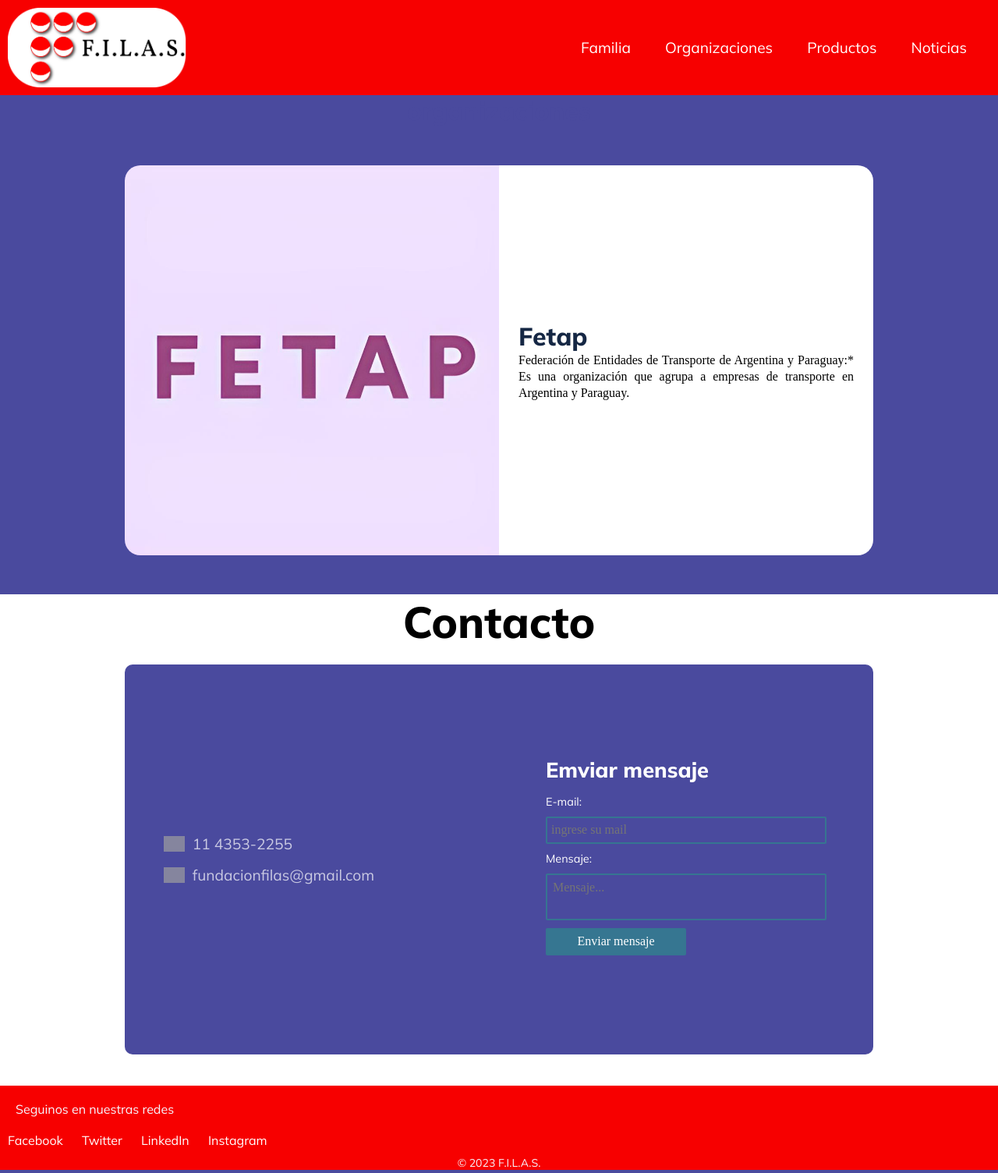
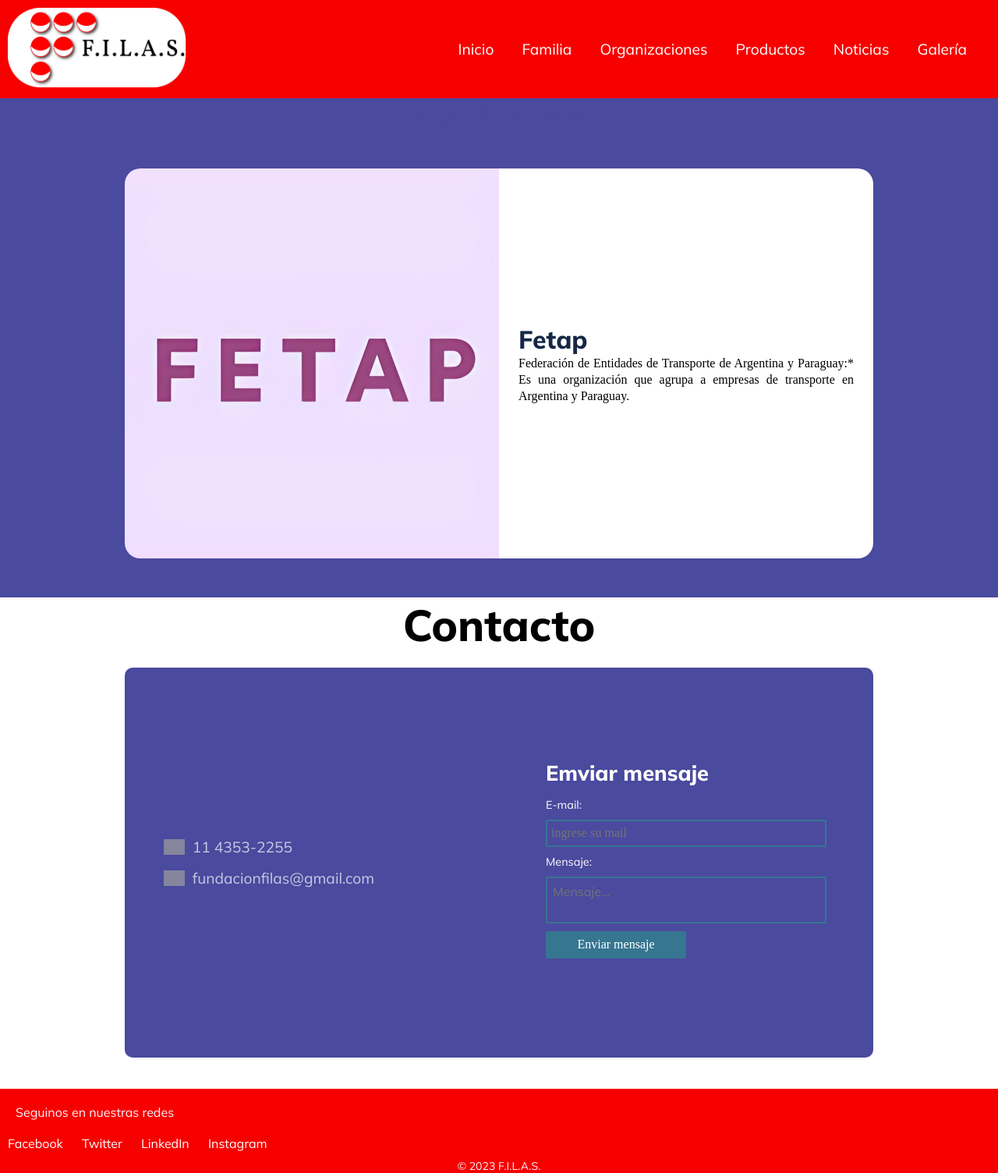
Before and after one commit to Gianluca-V/FILAS, a PHP site: page /organizaciones.html in a window 1280 px wide. Shown: the whole page at 78% size. Run offline with PHP 8.4, Linux system fonts and the light colour scheme; grey boxes are pictures that could not be loaded.

Commit message:
fixed bug on WildeArtesanal and optimized organizations.scss

```diff
--- a/css/common.scss
+++ b/css/common.scss
@@ -102,7 +102,7 @@ a {
     flex-direction: row;
     justify-content: space-around;
     align-items: center;
-    gap: 1.5rem;
+    gap: 1rem;
     padding: 30px;
   }
   .nav__li {
--- a/css/familias.css
+++ b/css/familias.css
@@ -95,7 +95,7 @@ a {
   flex-direction: row;
   justify-content: space-around;
   align-items: center;
-  gap: 1.5rem;
+  gap: 1rem;
   padding: 30px;
 }
 
--- a/css/gallery.css
+++ b/css/gallery.css
@@ -96,7 +96,7 @@ a {
   flex-direction: row;
   justify-content: space-around;
   align-items: center;
-  gap: 1.5rem;
+  gap: 1rem;
   padding: 30px;
 }
 
--- a/css/news.css
+++ b/css/news.css
@@ -95,7 +95,7 @@ a {
   flex-direction: row;
   justify-content: space-around;
   align-items: center;
-  gap: 1.5rem;
+  gap: 1rem;
   padding: 30px;
 }
 
--- a/css/organizations.css
+++ b/css/organizations.css
@@ -95,7 +95,7 @@ a {
   flex-direction: row;
   justify-content: space-around;
   align-items: center;
-  gap: 1.5rem;
+  gap: 1rem;
   padding: 30px;
 }
 
@@ -492,7 +492,6 @@ a {
   resize: none;
   padding: 7px;
   height: 60px;
-  font-family: "REM";
   transition: 0.2s;
   color: white;
 }
@@ -526,8 +525,6 @@ a {
   #contact_box {
     background: #4a4a9e;
     width: 100%;
-    margin: 0;
-    padding: 0;
     padding: 30px;
     height: auto;
   }
@@ -540,16 +537,12 @@ a {
   }
   #contact_box-info {
     width: 100%;
-    margin: 0;
-    padding: 0;
   }
   #contact_box-info div {
     flex-direction: column;
     margin-bottom: 22px;
   }
   #contact_box-info img {
-    margin: 0;
-    padding: 0;
     margin-bottom: 12px;
     height: 35px;
   }
@@ -561,13 +554,9 @@ a {
   #contact_box-info,
   #contact_box-form {
     width: 100%;
-    margin: 0;
-    padding: 0;
   }
   #contact_box-form {
     width: 100%;
-    margin: 0;
-    padding: 0;
   }
   #contact_box-form h2 {
     font-size: 2.2rem;
--- a/css/organizations.scss
+++ b/css/organizations.scss
@@ -318,7 +318,6 @@
     resize: none;
     padding: 7px;
     height: 60px;
-    font-family: "REM";
     transition: 0.2s;
     color: white;
   }
@@ -352,8 +351,6 @@
     #contact_box {
       background: #4a4a9e;
       width: 100%;
-      margin: 0;
-      padding: 0;
       padding: 30px;
       height: auto;
     }
@@ -366,16 +363,12 @@
     }
     #contact_box-info {
       width: 100%;
-      margin: 0;
-      padding: 0;
     }
     #contact_box-info div {
       flex-direction: column;
       margin-bottom: 22px;
     }
     #contact_box-info img {
-      margin: 0;
-      padding: 0;
       margin-bottom: 12px;
       height: 35px;
     }
@@ -387,13 +380,9 @@
     #contact_box-info,
     #contact_box-form {
       width: 100%;
-      margin: 0;
-      padding: 0;
     }
     #contact_box-form {
       width: 100%;
-      margin: 0;
-      padding: 0;
     }
     #contact_box-form h2 {
       font-size: 2.2rem;
--- a/css/style.css
+++ b/css/style.css
@@ -95,7 +95,7 @@ a {
   flex-direction: row;
   justify-content: space-around;
   align-items: center;
-  gap: 1.5rem;
+  gap: 1rem;
   padding: 30px;
 }
 
--- a/css/wildeArtesanal.css
+++ b/css/wildeArtesanal.css
@@ -95,7 +95,7 @@ a {
   flex-direction: row;
   justify-content: space-around;
   align-items: center;
-  gap: 1.5rem;
+  gap: 1rem;
   padding: 30px;
 }
 
--- a/familias.html
+++ b/familias.html
@@ -13,13 +13,13 @@
 
 <body>
     <header class="header">
-        <img class="logo" src="assets/logo.png" alt="">
+        <a href="index.html"><img class="logo" src="assets/logo.png" alt=""></a>
         <nav class="nav" id="menu">
           <ul class="nav__ul">
             <li class="nav__li"><a href="familias.html" class="nav__a">Familia</a></li>
             <li class="nav__li"><a href="organizaciones.html" class="nav__a">Organizaciones</a></li>
             <li class="nav__li"><a href="wildeArtesanal.html" class="nav__a">Productos</a></li>
-            <li class="nav__li"><a href="" class="nav__a">Noticias</a></li>
+            <li class="nav__li"><a href="noticias.html" class="nav__a">Noticias</a></li>
           </ul>
           <div class="toggle-menu" id="toggle_open">
             <svg xmlns="http://www.w3.org/2000/svg" height="1em" viewBox="0 0 448 512"><!--! Font Awesome Free 6.4.2 by @fontawesome - https://fontawesome.com License - https://fontawesome.com/license (Commercial License) Copyright 2023 Fonticons, Inc. --><style>svg{fill:#ffffff}</style><path d="M0 96C0 78.3 14.3 64 32 64H416c17.7 0 32 14.3 32 32s-14.3 32-32 32H32C14.3 128 0 113.7 0 96zM0 256c0-17.7 14.3-32 32-32H416c17.7 0 32 14.3 32 32s-14.3 32-32 32H32c-17.7 0-32-14.3-32-32zM448 416c0 17.7-14.3 32-32 32H32c-17.7 0-32-14.3-32-32s14.3-32 32-32H416c17.7 0 32 14.3 32 32z"/></svg>
--- a/galeria.html
+++ b/galeria.html
@@ -15,13 +15,13 @@
 
 <body>
   <header class="header">
-        <img class="logo" src="assets/logo.png" alt="">
+    <a href="index.html"><img class="logo" src="assets/logo.png" alt=""></a>
     <nav class="nav" id="menu">
       <ul class="nav__ul">
         <li class="nav__li"><a href="familias.html" class="nav__a">Familia</a></li>
         <li class="nav__li"><a href="organizaciones.html" class="nav__a">Organizaciones</a></li>
         <li class="nav__li"><a href="wildeArtesanal.html" class="nav__a">Productos</a></li>
-            <li class="nav__li"><a href="" class="nav__a">Noticias</a></li>
+        <li class="nav__li"><a href="noticias.html" class="nav__a">Noticias</a></li>
       </ul>
       <div class="toggle-menu" id="toggle_open">
         <svg xmlns="http://www.w3.org/2000/svg" height="1em" viewBox="0 0 448 512"><!--! Font Awesome Free 6.4.2 by @fontawesome - https://fontawesome.com License - https://fontawesome.com/license (Commercial License) Copyright 2023 Fonticons, Inc. --><style>svg{fill:#ffffff}</style><path d="M0 96C0 78.3 14.3 64 32 64H416c17.7 0 32 14.3 32 32s-14.3 32-32 32H32C14.3 128 0 113.7 0 96zM0 256c0-17.7 14.3-32 32-32H416c17.7 0 32 14.3 32 32s-14.3 32-32 32H32c-17.7 0-32-14.3-32-32zM448 416c0 17.7-14.3 32-32 32H32c-17.7 0-32-14.3-32-32s14.3-32 32-32H416c17.7 0 32 14.3 32 32z"/></svg>
--- a/index.html
+++ b/index.html
@@ -13,13 +13,13 @@
 
 <body>
     <header class="header">
-        <img class="logo" src="assets/logo.png" alt="">
+        <a href="index.html"><img class="logo" src="assets/logo.png" alt=""></a>
         <nav class="nav" id="menu">
           <ul class="nav__ul">
             <li class="nav__li"><a href="familias.html" class="nav__a">Familia</a></li>
             <li class="nav__li"><a href="organizaciones.html" class="nav__a">Organizaciones</a></li>
             <li class="nav__li"><a href="wildeArtesanal.html" class="nav__a">Productos</a></li>
-            <li class="nav__li"><a href="" class="nav__a">Noticias</a></li>
+            <li class="nav__li"><a href="noticias.html" class="nav__a">Noticias</a></li>
           </ul>
           <div class="toggle-menu" id="toggle_open">
             <svg xmlns="http://www.w3.org/2000/svg" height="1em" viewBox="0 0 448 512"><!--! Font Awesome Free 6.4.2 by @fontawesome - https://fontawesome.com License - https://fontawesome.com/license (Commercial License) Copyright 2023 Fonticons, Inc. --><style>svg{fill:#ffffff}</style><path d="M0 96C0 78.3 14.3 64 32 64H416c17.7 0 32 14.3 32 32s-14.3 32-32 32H32C14.3 128 0 113.7 0 96zM0 256c0-17.7 14.3-32 32-32H416c17.7 0 32 14.3 32 32s-14.3 32-32 32H32c-17.7 0-32-14.3-32-32zM448 416c0 17.7-14.3 32-32 32H32c-17.7 0-32-14.3-32-32s14.3-32 32-32H416c17.7 0 32 14.3 32 32z"/></svg>
--- a/js/wildeArtesanal.js
+++ b/js/wildeArtesanal.js
@@ -81,8 +81,10 @@ function updateCart() {
     if (cart.length <= 0) {
         cartProductsContainer.textContent = "Agregue productos al carrito";
         cartTotalElement.textContent = totalCost;
+        document.querySelector(".cart__buy").setAttribute("disabled",true)
         return;
     }
+    document.querySelector(".cart__buy").removeAttribute("disabled")
 
     cart.forEach(product => {
         cartProduct = document.createElement("div");
--- a/noticia.html
+++ b/noticia.html
@@ -12,13 +12,13 @@
 </head>
 <body>
     <header class="header">
-        <img class="logo" src="assets/logo.png" alt="">
+        <a href="index.html"><img class="logo" src="assets/logo.png" alt=""></a>
         <nav class="nav" id="menu">
           <ul class="nav__ul">
             <li class="nav__li"><a href="familias.html" class="nav__a">Familia</a></li>
             <li class="nav__li"><a href="organizaciones.html" class="nav__a">Organizaciones</a></li>
             <li class="nav__li"><a href="wildeArtesanal.html" class="nav__a">Productos</a></li>
-            <li class="nav__li"><a href="" class="nav__a">Noticias</a></li>
+            <li class="nav__li"><a href="noticias.html" class="nav__a">Noticias</a></li>
           </ul>
           <div class="toggle-menu" id="toggle_open">
             <svg xmlns="http://www.w3.org/2000/svg" height="1em" viewBox="0 0 448 512"><!--! Font Awesome Free 6.4.2 by @fontawesome - https://fontawesome.com License - https://fontawesome.com/license (Commercial License) Copyright 2023 Fonticons, Inc. --><style>svg{fill:#ffffff}</style><path d="M0 96C0 78.3 14.3 64 32 64H416c17.7 0 32 14.3 32 32s-14.3 32-32 32H32C14.3 128 0 113.7 0 96zM0 256c0-17.7 14.3-32 32-32H416c17.7 0 32 14.3 32 32s-14.3 32-32 32H32c-17.7 0-32-14.3-32-32zM448 416c0 17.7-14.3 32-32 32H32c-17.7 0-32-14.3-32-32s14.3-32 32-32H416c17.7 0 32 14.3 32 32z"/></svg>
--- a/noticias.html
+++ b/noticias.html
@@ -12,13 +12,13 @@
 </head>
 <body>
   <header class="header">
-        <img class="logo" src="assets/logo.png" alt="">
+    <a href="index.html"><img class="logo" src="assets/logo.png" alt=""></a>
     <nav class="nav" id="menu">
       <ul class="nav__ul">
         <li class="nav__li"><a href="familias.html" class="nav__a">Familia</a></li>
         <li class="nav__li"><a href="organizaciones.html" class="nav__a">Organizaciones</a></li>
         <li class="nav__li"><a href="wildeArtesanal.html" class="nav__a">Productos</a></li>
-            <li class="nav__li"><a href="" class="nav__a">Noticias</a></li>
+        <li class="nav__li"><a href="noticias.html" class="nav__a">Noticias</a></li>
       </ul>
       <div class="toggle-menu" id="toggle_open">
         <svg xmlns="http://www.w3.org/2000/svg" height="1em" viewBox="0 0 448 512"><!--! Font Awesome Free 6.4.2 by @fontawesome - https://fontawesome.com License - https://fontawesome.com/license (Commercial License) Copyright 2023 Fonticons, Inc. --><style>svg{fill:#ffffff}</style><path d="M0 96C0 78.3 14.3 64 32 64H416c17.7 0 32 14.3 32 32s-14.3 32-32 32H32C14.3 128 0 113.7 0 96zM0 256c0-17.7 14.3-32 32-32H416c17.7 0 32 14.3 32 32s-14.3 32-32 32H32c-17.7 0-32-14.3-32-32zM448 416c0 17.7-14.3 32-32 32H32c-17.7 0-32-14.3-32-32s14.3-32 32-32H416c17.7 0 32 14.3 32 32z"/></svg>
--- a/organizaciones.html
+++ b/organizaciones.html
@@ -13,13 +13,15 @@
 
 <body>
   <header class="header">
-    <img class="logo" src="assets/logo.png" alt="">
+    <a href="index.html"><img class="logo" src="assets/logo.png" alt=""></a>
     <nav class="nav" id="menu">
       <ul class="nav__ul">
+        <li class="nav__li"><a href="index.html" class="nav__a">Inicio</a></li>
         <li class="nav__li"><a href="familias.html" class="nav__a">Familia</a></li>
         <li class="nav__li"><a href="organizaciones.html" class="nav__a">Organizaciones</a></li>
         <li class="nav__li"><a href="wildeArtesanal.html" class="nav__a">Productos</a></li>
         <li class="nav__li"><a href="noticias.html" class="nav__a">Noticias</a></li>
+        <li class="nav__li"><a href="galeria.html" class="nav__a">Galería</a></li>
       </ul>
       <div class="toggle-menu" id="toggle_open">
         <svg xmlns="http://www.w3.org/2000/svg" height="1em" viewBox="0 0 448 512"><!--! Font Awesome Free 6.4.2 by @fontawesome - https://fontawesome.com License - https://fontawesome.com/license (Commercial License) Copyright 2023 Fonticons, Inc. --><style>svg{fill:#ffffff}</style><path d="M0 96C0 78.3 14.3 64 32 64H416c17.7 0 32 14.3 32 32s-14.3 32-32 32H32C14.3 128 0 113.7 0 96zM0 256c0-17.7 14.3-32 32-32H416c17.7 0 32 14.3 32 32s-14.3 32-32 32H32c-17.7 0-32-14.3-32-32zM448 416c0 17.7-14.3 32-32 32H32c-17.7 0-32-14.3-32-32s14.3-32 32-32H416c17.7 0 32 14.3 32 32z"/></svg>
--- a/wildeArtesanal.html
+++ b/wildeArtesanal.html
@@ -13,13 +13,13 @@
 
 <body>
   <header class="header">
-    <img class="logo" src="assets/logo.png" alt="">
+    <a href="index.html"><img class="logo" src="assets/logo.png" alt=""></a>
     <nav class="nav" id="menu">
       <ul class="nav__ul">
         <li class="nav__li"><a href="familias.html" class="nav__a">Familia</a></li>
         <li class="nav__li"><a href="organizaciones.html" class="nav__a">Organizaciones</a></li>
         <li class="nav__li"><a href="wildeArtesanal.html" class="nav__a">Productos</a></li>
-        <li class="nav__li"><a href="" class="nav__a">Noticias</a></li>
+        <li class="nav__li"><a href="noticias.html" class="nav__a">Noticias</a></li>
       </ul>
       <div class="toggle-menu" id="toggle_open">
         <svg xmlns="http://www.w3.org/2000/svg" height="1em" viewBox="0 0 448 512"><!--! Font Awesome Free 6.4.2 by @fontawesome - https://fontawesome.com License - https://fontawesome.com/license (Commercial License) Copyright 2023 Fonticons, Inc. --><style>svg{fill:#ffffff}</style><path d="M0 96C0 78.3 14.3 64 32 64H416c17.7 0 32 14.3 32 32s-14.3 32-32 32H32C14.3 128 0 113.7 0 96zM0 256c0-17.7 14.3-32 32-32H416c17.7 0 32 14.3 32 32s-14.3 32-32 32H32c-17.7 0-32-14.3-32-32zM448 416c0 17.7-14.3 32-32 32H32c-17.7 0-32-14.3-32-32s14.3-32 32-32H416c17.7 0 32 14.3 32 32z"/></svg>
```
Also changed, not shown: 1 other file. Lines whose indentation alone changed are shown as unchanged.
